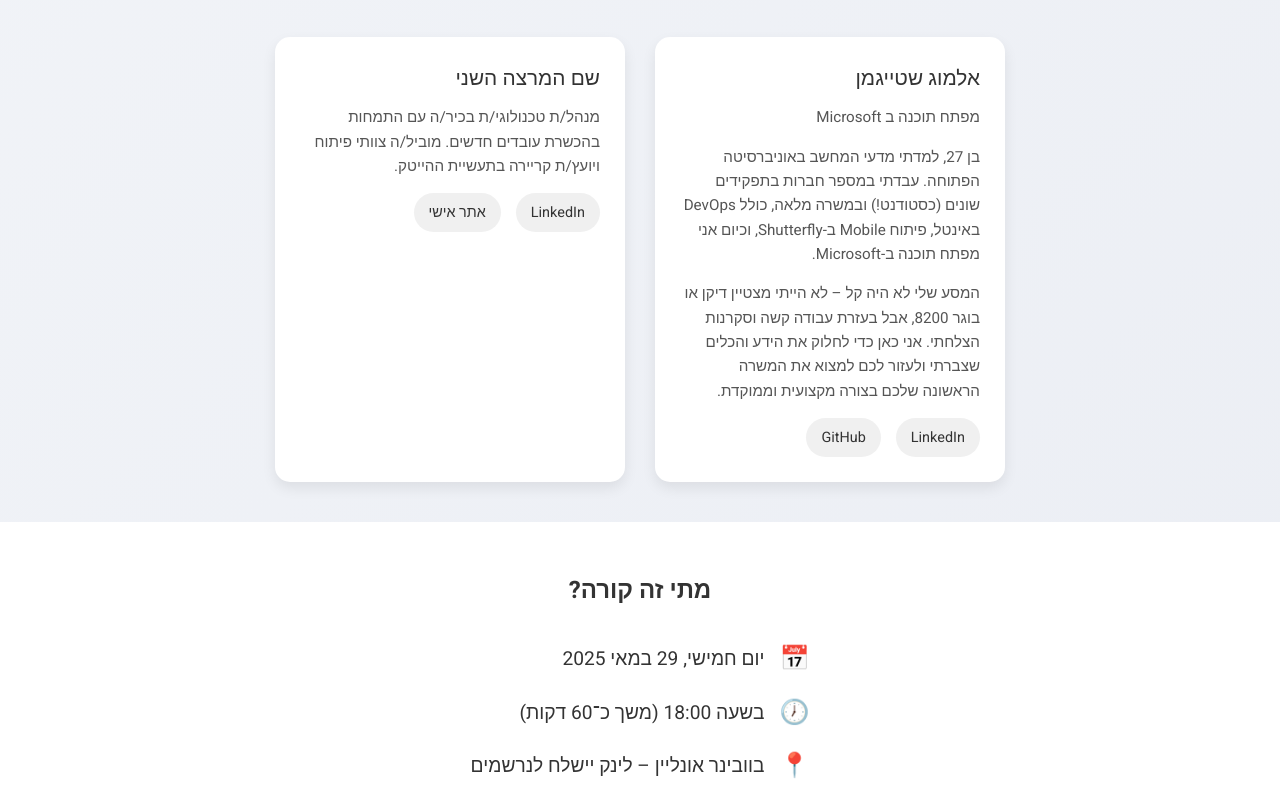
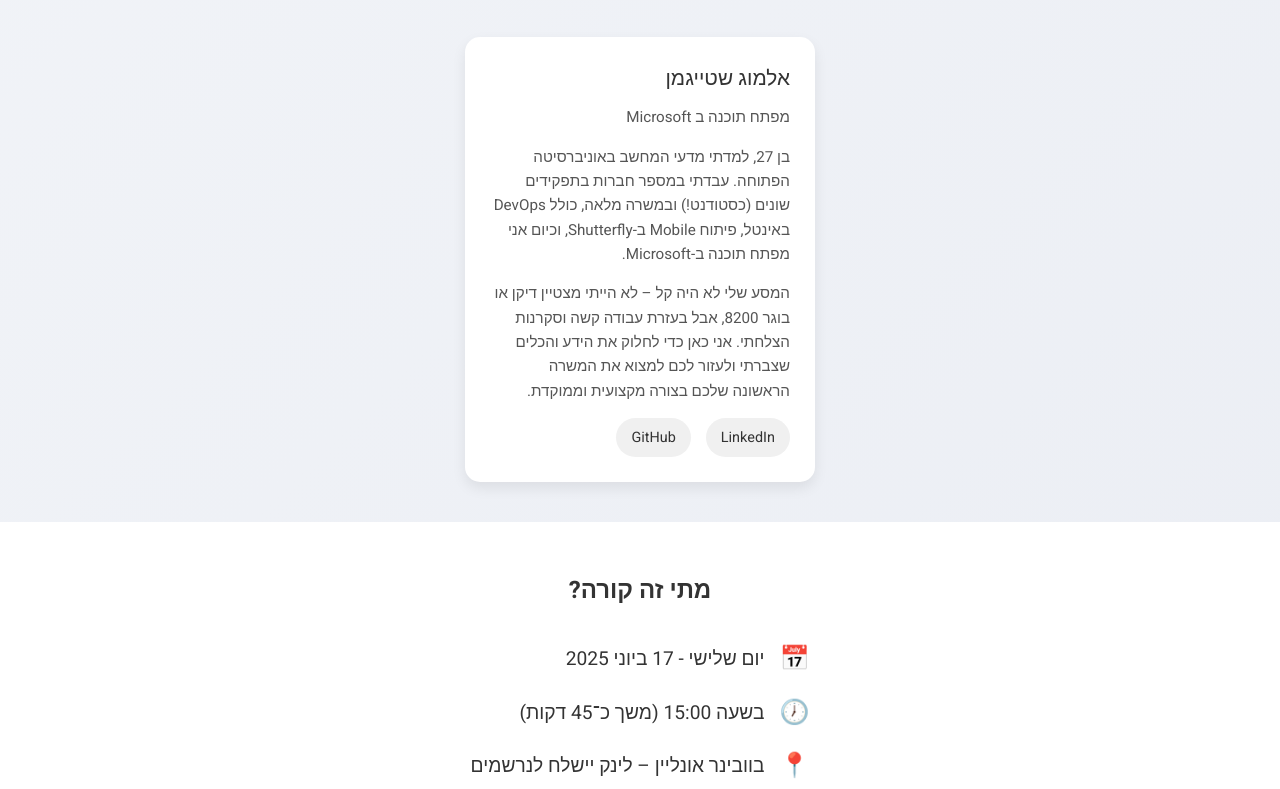
Before and after one commit to AlmogShKt/HT-Course-Hero-To-Zero, a plain HTML site: page index.html in a window 1280 px wide. Shown: the part 1837-2626 px from the top of the page. Drawn offline with Linux system fonts and the light colour scheme.

Commit message:
Update index.html

```diff
--- a/index.html
+++ b/index.html
@@ -54,7 +54,7 @@
           הצטרפו לוובינר מיוחד עם מפתח תוכנה מ־Microsoft
         </p>
         <div class="webinar-date">
-          <h2>הוובינר הקרוב: יום חמישי, 29 במאי 2025, בשעה 18:00</h2>
+          <h2>הוובינר הקרוב: יום שלישי, 17 ביוני 2025, בשעה 15:00</h2>
           <p>הירשמו עכשיו להבטחת מקומכם!</p>
           <div class="hero-cta">
             <a
@@ -160,25 +160,6 @@
                 >
               </div>
             </div>
-
-            <!-- Speaker 2 -->
-            <div class="speaker-card">
-              <h3 class="speaker-name">שם המרצה השני</h3>
-              <p class="speaker-bio">
-                מנהל/ת טכנולוגי/ת בכיר/ה עם התמחות בהכשרת עובדים חדשים. מוביל/ה
-                צוותי פיתוח ויועץ/ת קריירה בתעשיית ההייטק.
-              </p>
-              <div class="speaker-links">
-                <a href="https://linkedin.com/in/speaker2" target="_blank"
-                  >LinkedIn</a
-                >
-                <a href="https://speaker2website.com" target="_blank"
-                  >אתר אישי</a
-                >
-              </div>
-            </div>
-          </div>
-        </div>
       </section>
 
       <section class="event-details-section">
@@ -187,11 +168,11 @@
           <div class="event-details">
             <div class="event-detail-item">
               <span class="event-icon">📅</span>
-              <span>יום חמישי, 29 במאי 2025</span>
+              <span>יום שלישי - 17 ביוני 2025 </span>
             </div>
             <div class="event-detail-item">
               <span class="event-icon">🕖</span>
-              <span>בשעה 18:00 (משך כ־60 דקות)</span>
+              <span>בשעה 15:00 (משך כ־45 דקות)</span>
             </div>
             <div class="event-detail-item">
               <span class="event-icon">📍</span>
@@ -234,7 +215,6 @@
     <footer>
       <div class="container">
         <p>© כל הזכויות שמורות 2025</p>
-        <p class="github-note">האתר מאוחסן באמצעות GitHub Pages</p>
       </div>
     </footer>
 
```
